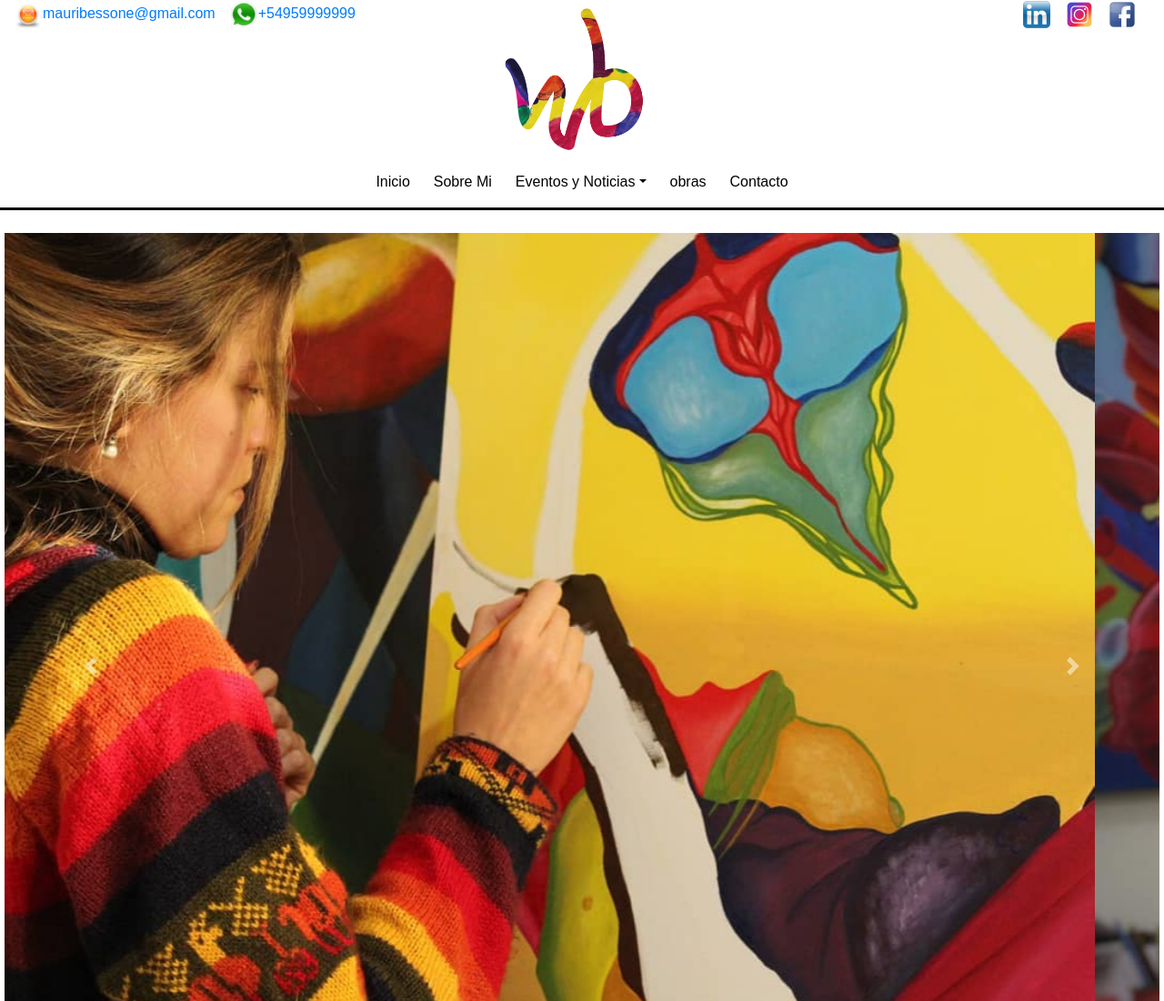
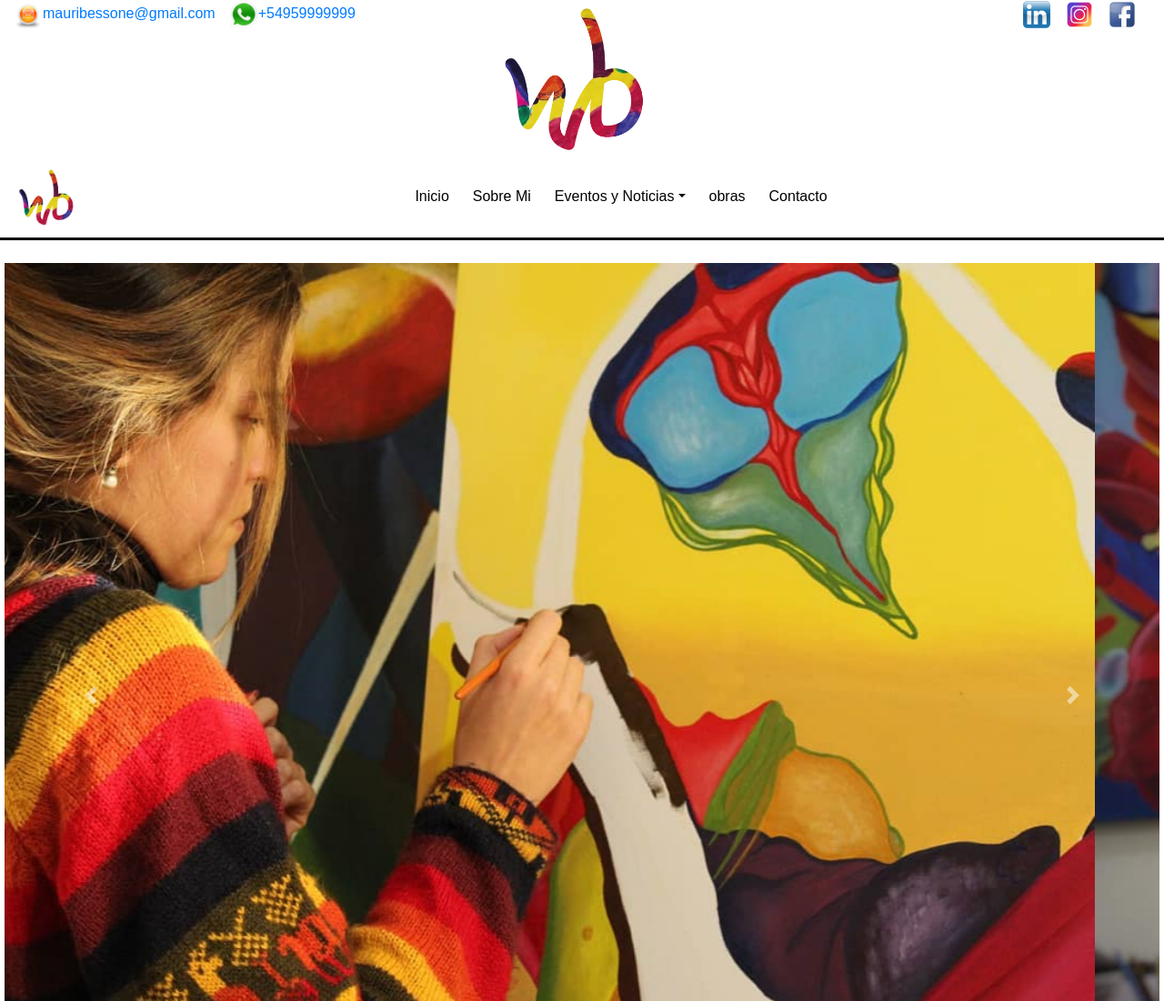
Before and after one commit to mauribessone1982/NataliBonaudiArte, a plain HTML site: page index.html in a window 1280 px wide. Shown: the top 1100 px of the page at 91% size. Drawn offline with nearby package versions, Linux system fonts and the light colour scheme.

Commit message:
ajustes en pag. index

```diff
--- a/index.html
+++ b/index.html
@@ -50,6 +50,11 @@
 
 		</div>
 		<nav class="navbar navbar-expand-sm  navbar-dark sticky-top menu">
+			<div class="d-flex justify-content-center">
+				<a class="navbar-brand" href="./index.html">
+					<img src="./img/Natali Firma-05.png" alt="logo" class="img-fluid "  width="70" height="auto">
+				</a>
+			</div>
 			<button class="navbar-toggler" type="button" data-toggle="collapse" data-target="#collapsibleNavbar">
 			<span class="navbar-toggler-icon"></span>
 			</button>
```
